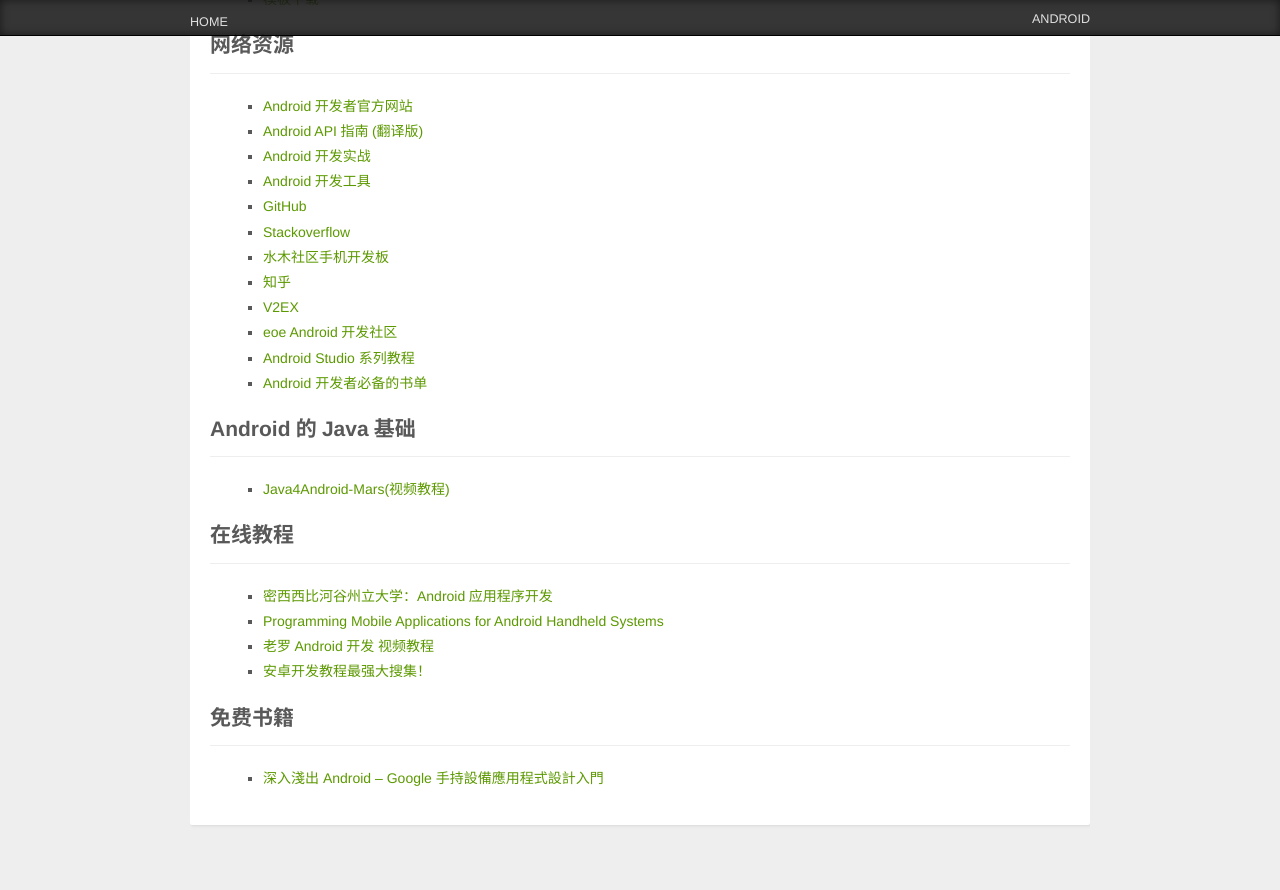
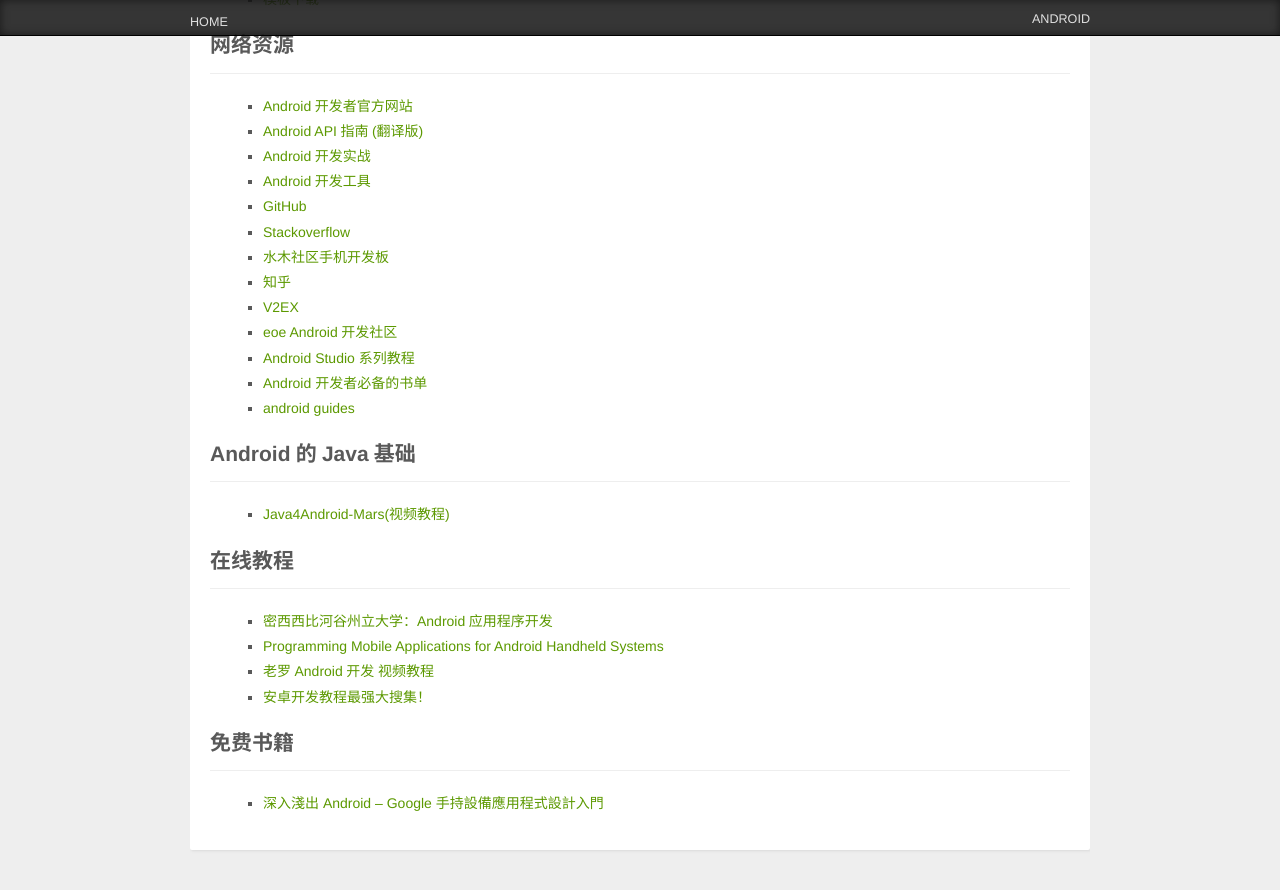
Before and after one commit to zjsu/android, a Jekyll site: the page built from index.md, in a window 1280 px wide and 900 px high, scrolled down 513 px. Shown: the top 890 px of the window. Built offline with Jekyll 4.4.1, drawn with Linux system fonts in a browser that asks for light colours; Markdown is read by kramdown in place of the engine named in the settings.

Commit message:
Add android guides

```diff
--- a/index.md
+++ b/index.md
@@ -34,6 +34,7 @@ comments: false
 - [eoe Android开发社区](http://www.eoeandroid.com)
 - [Android Studio 系列教程](http://stormzhang.com/posts.html#AndroidStudio)
 - [Android 开发者必备的书单](http://www.jianshu.com/p/92ec3e57ee2e)
+- [android guides](https://github.com/codepath/android_guides/wiki#getting-started)
 
 ## Android的Java基础
 
```
